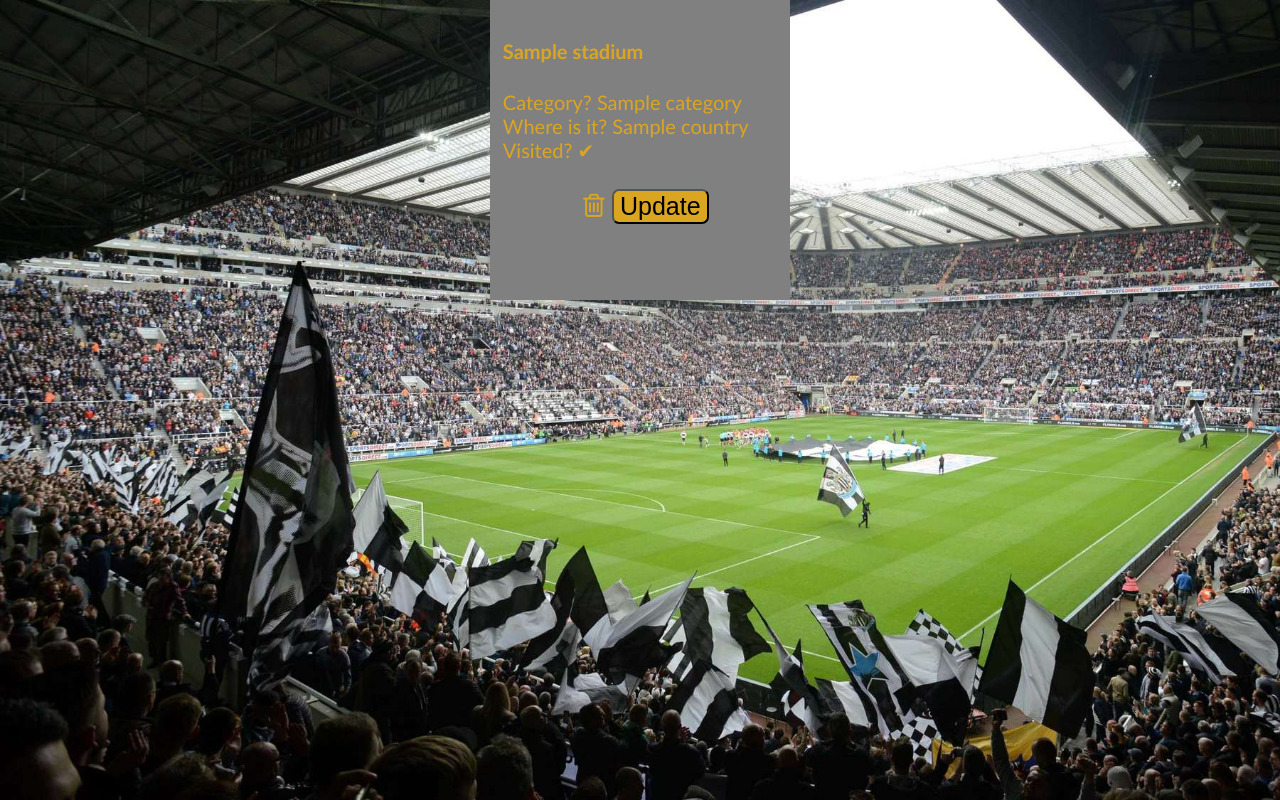
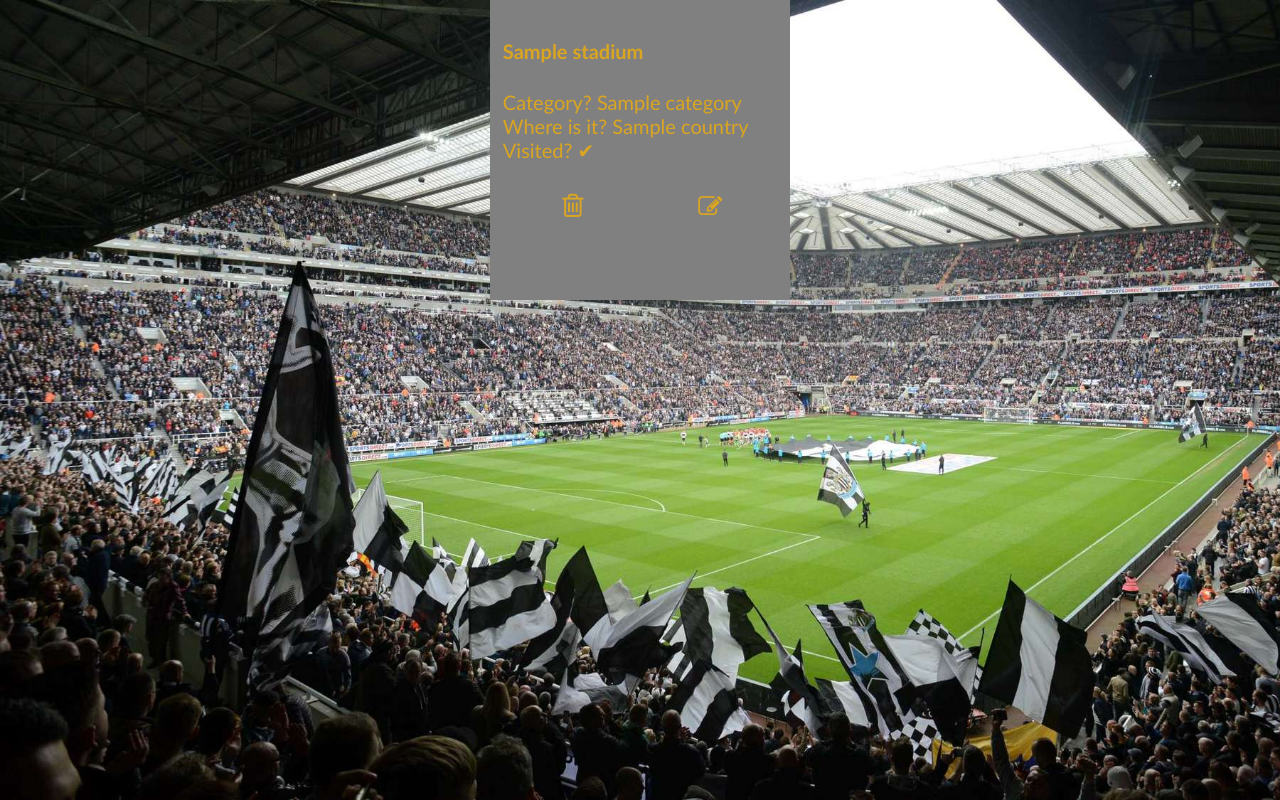
Before and after one commit to garyb6/Project1, a Flask app: page /stadiums in a window 1280 px wide. Shown: the part 127-927 px from the top of the page. Run offline with Flask 2, Linux system fonts and the light colour scheme; a database or web service that is not in the repository returns one stand-in record (values such as "Sample title"); some libraries are stand-ins or nearby versions.

Commit message:
icon buttons separated and aligned

```diff
--- a/static/css/buttons.css
+++ b/static/css/buttons.css
@@ -1,7 +1,8 @@
-.trash-button{
+.icon-button{
     display: contents;
     font-size: 45%;
-    color: goldenrod
+    color: goldenrod;
+    margin-left: 50px
   }
 
 .button{
@@ -20,10 +21,10 @@ form > button:hover{
 
 .align{
   display: flex;
-  justify-content: center;
+  justify-content:space-evenly;
+  align-content: space-between;
 }
 
-.button_align + .button_align{
-  margin-left: 10px;
-  padding: 2%
-}
+/* .button_align + .button_align{
+  margin-left: 50px;
+} */
--- a/templates/stadiums/index.html
+++ b/templates/stadiums/index.html
@@ -21,12 +21,13 @@
         <div class= "align">
         <div class="buttons">
             <form class="delete-form button_align" action="/stadiums/{{stadium.id}}/delete" method="POST">
-            <button class="trash-button"><i class="fa fa-trash-o fa-3x" style="color: goldenrod" aria-hidden="true"></i></button>
+            <button class="icon-button"><i class="fa fa-trash-o fa-3x" style="color: goldenrod" aria-hidden="true"></i></button>
             </form>
         </div>
+        <br>
         <div class="buttons">
             <form class="update-form button_align" action="/stadiums/{{stadium.id}}/edit" method="GET">
-            <button class="button">Update</button>
+            <button class="icon-button"><i class="fa fa-edit" style="font-size:24px;"></i></button>
             </form>
         </div>
         </div>
```
